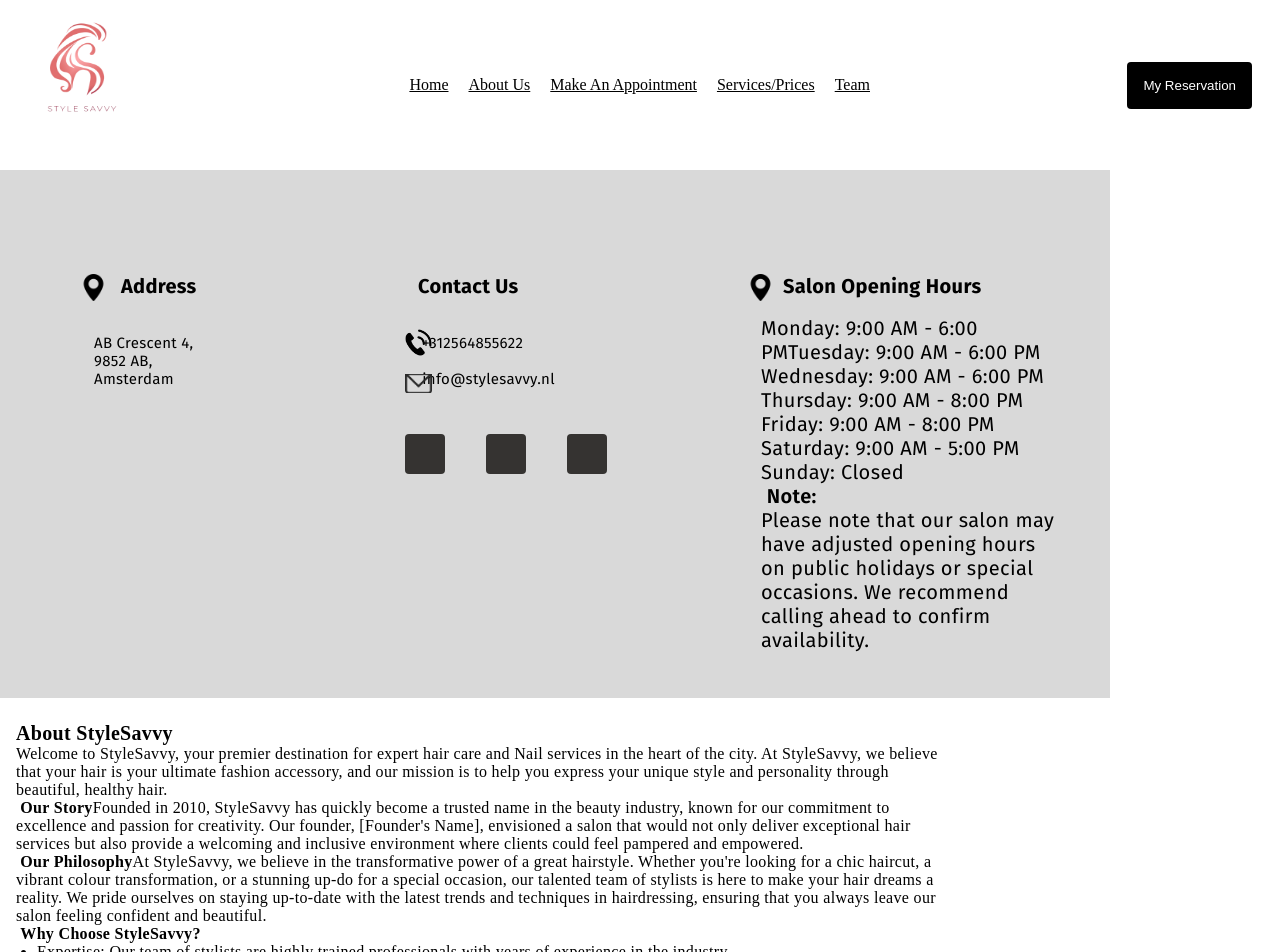
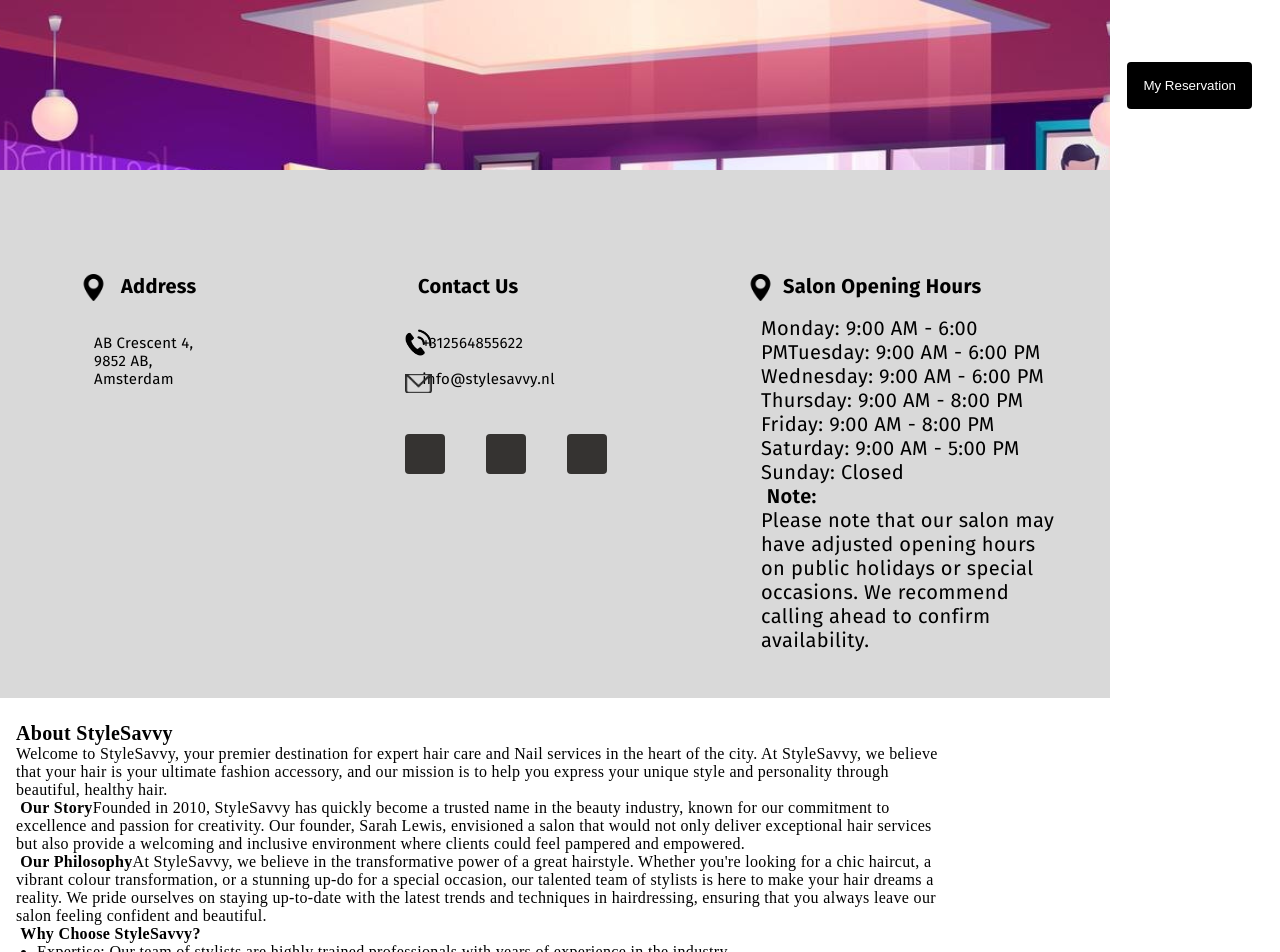
Before and after one commit to Tetsewa/StyleSavvy-Salon-Project, a React (Vite) app: page /About in a window 1280 px wide. Shown: the top 952 px of the page. Built offline with nearby package versions, Linux system fonts and the light colour scheme; a web font is replaced by a local one.

Commit message:
add background image to About page

```diff
--- a/src/pages/About.jsx
+++ b/src/pages/About.jsx
@@ -1,8 +1,15 @@
-import React from 'react'
+import React from 'react';
+
+
 
 function About() {
     return (
         <div>
+            <img
+                className="absolute top-[0px] left-[0px] w-[1110px] h-[488px] object-cover"
+                alt=""
+                src="/backgroundImage.png"
+            />
             <div className="absolute top-[596px] left-[16px] text-[32px] tracking-[0.02em] capitalize inline-block w-[267px] h-9">
                 Home/About Us
             </div>
@@ -28,7 +35,7 @@ function About() {
                         <span>
                             Founded in 2010, StyleSavvy has quickly become a trusted name in
                             the beauty industry, known for our commitment to excellence and
-                            passion for creativity. Our founder, [Founder's Name], envisioned
+                            passion for creativity. Our founder, Sarah Lewis, envisioned
                             a salon that would not only deliver exceptional hair services but
                             also provide a welcoming and inclusive environment where clients
                             could feel pampered and empowered.
```
